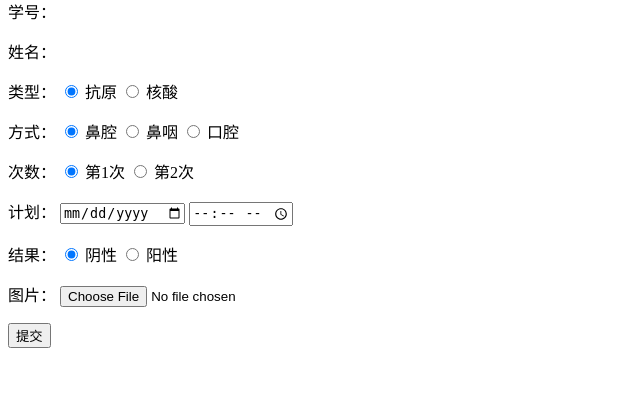
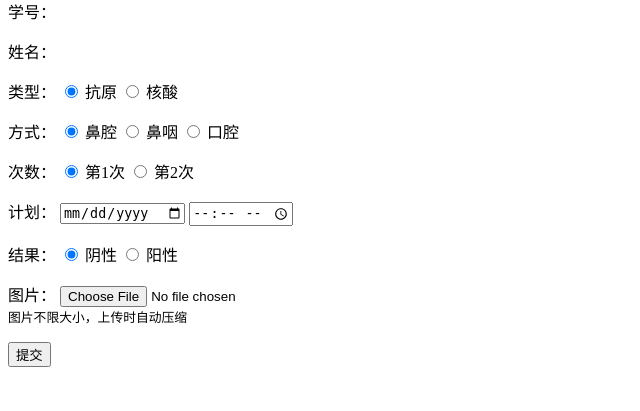
Before and after one commit to panghaibin/Timed_Upload, a Python web app: template templates/antigen.html in a window 1280 px wide. Shown: the part 49-460 px from the top of the page, without its empty margins (0-640 px from the left). Run offline with Jinja, Linux system fonts and the light colour scheme; the template is opened without the code that fills it, so the values that code supplies are empty.

Commit message:
add img upload notice

```diff
--- a/templates/antigen.html
+++ b/templates/antigen.html
@@ -75,6 +75,10 @@
         <label>
             <input type="file" name="image" required>
         </label>
+        <br>
+        <span style="font-size: 0.8em">
+        图片不限大小，上传时自动压缩
+    </span>
     </p>
     <p>
         <input type="submit" value="提交">
--- a/templates/history.html
+++ b/templates/history.html
@@ -1,5 +1,5 @@
 <!DOCTYPE html>
-<html lang="en">
+<html lang="zh-CN">
 <head>
     <meta charset="UTF-8">
     <meta content="width=device-width,user-scalable=no" name="viewport">
```
